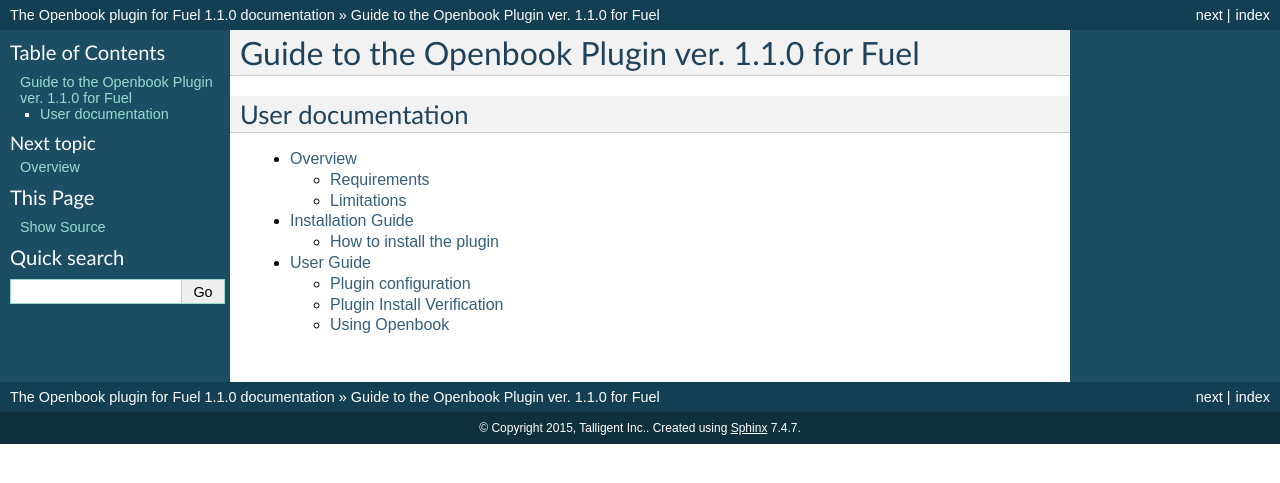
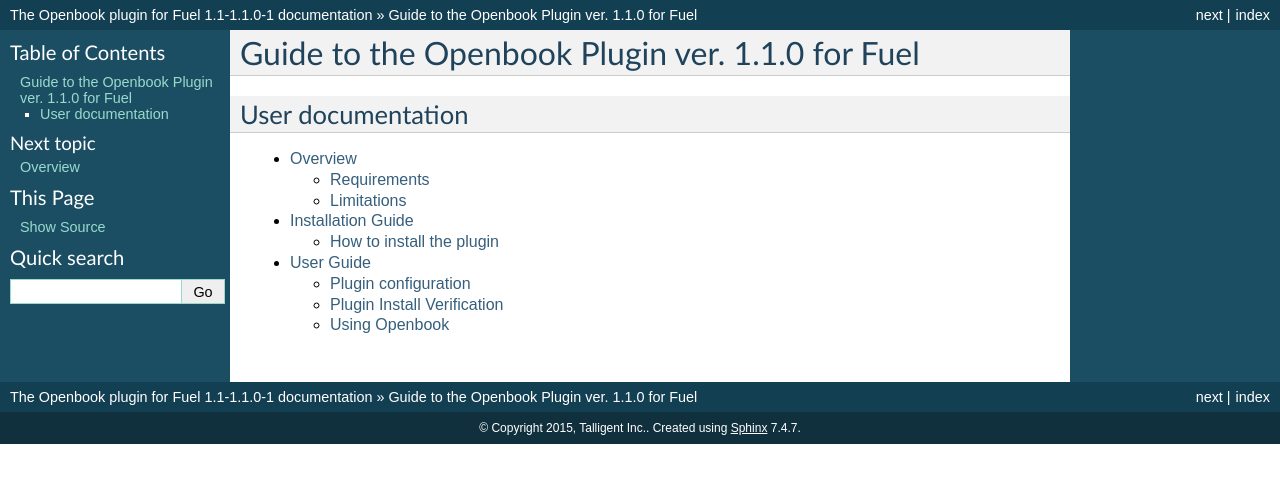
Before and after one commit to openstack-archive/fuel-plugin-openbook, a Sphinx documentation site: the page built from doc/source/index.rst, in a window 1280 px wide. Shown: the top 483 px of the page. Built offline with Sphinx 7.4.7, drawn with Linux system fonts in a browser that asks for light colours.

Commit message:
Provides minor fix for plugin version format
Change-Id: I84042a1b076ed17163ff4856882485eaf016582d

```diff
--- a/doc/source/conf.py
+++ b/doc/source/conf.py
@@ -56,7 +56,7 @@
 # The short X.Y version.
 version = '1.1'
 # The full version, including alpha/beta/rc tags.
-release = '1.1.0'
+release = '1.1-1.1.0-1'
 
 # The language for content autogenerated by Sphinx. Refer to documentation
 # for a list of supported languages.
@@ -229,7 +229,7 @@
 # One entry per manual page. List of tuples
 # (source start file, name, description, authors, manual section).
 man_pages = [
-    ('index', 'fuel-plugin-openbook', u'Guide to the Openbook Plugin ver. 1.1.0 for Fuel',
+    ('index', 'fuel-plugin-openbook', u'Guide to the Openbook Plugin ver. 1.1-1.1.0-1 for Fuel',
      [u'Talligent Inc.'], 1)
 ]
 
```
